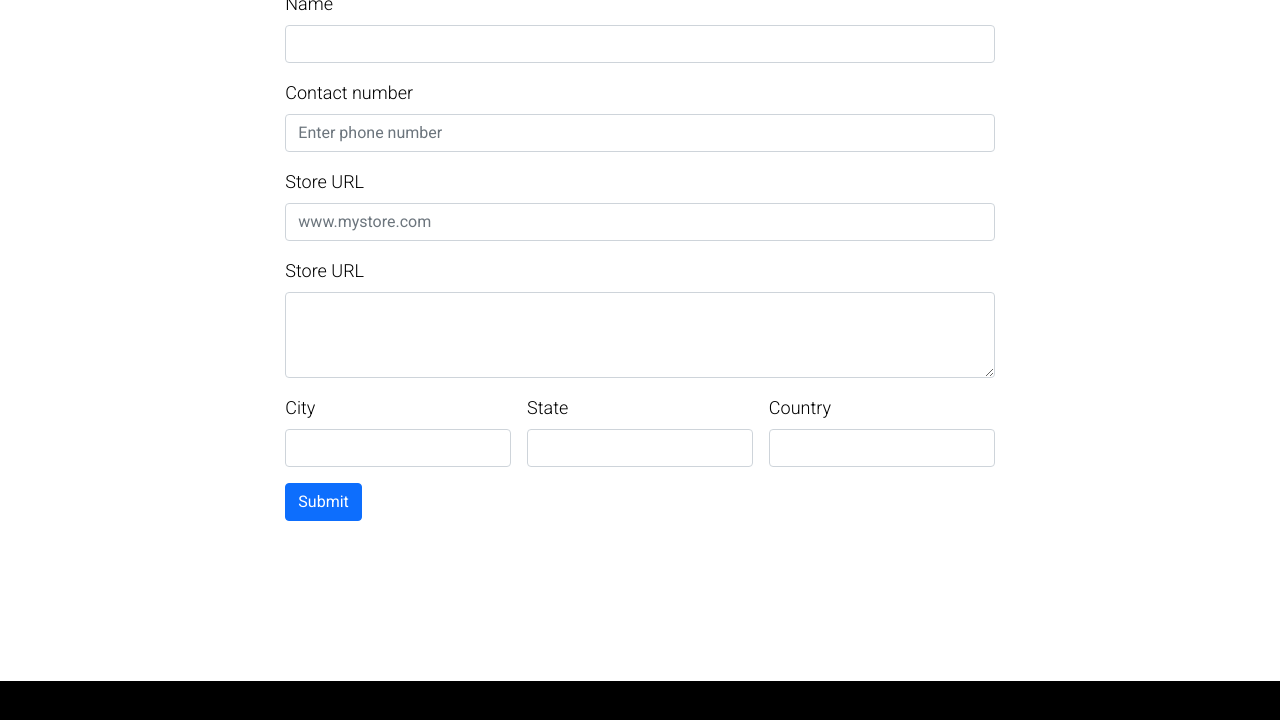
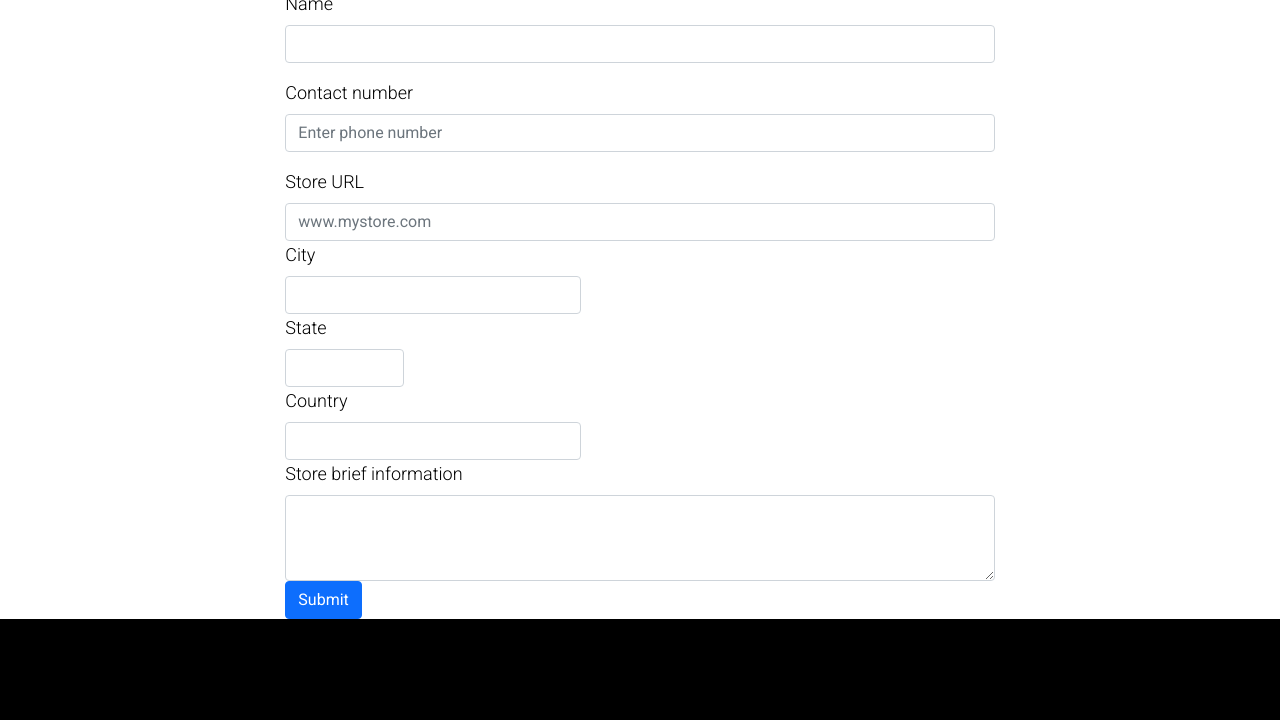
Before and after one commit to aftabkhalid/aks, a Jekyll site: the page built from audit-request.html, in a window 1280 px wide and 900 px high, scrolled down 1274 px. Shown: the top 720 px of the window. Built offline with Jekyll 4.4.1, drawn with Linux system fonts in a browser that asks for light colours; nearby versions of some CDN libraries.

Commit message:
form fix

```diff
--- a/audit-request.html
+++ b/audit-request.html
@@ -34,23 +34,23 @@ description: I’m Aftab Khalid, a Lahore based UI/UX Designer, Illustrator, Ent
           <div class="col-12">
             <label for="entry.591333177" class="form-label">Store URL</label>
             <input type="url" class="form-control" id="entry.591333177" placeholder="www.mystore.com">
+
+          <div class="col-md-5">
+            <label for="entry.413882370" class="form-label">City</label>
+            <input type="text" class="form-control" id="entry.413882370">
+          </div>
+          <div class="col-md-2">
+            <label for="entry.888255792" class="form-label">State</label>
+            <input type="text" class="form-control" id="entry.888255792">
+          </div>
+          <div class="col-md-5">
+            <label for="entry.1477640856" class="form-label">Country</label>
+            <input type="text" class="form-control" id="entry.1477640856">
           </div>
 
           <div class="col-12">
-            <label for="entry.846893998" class="form-label">Store URL</label>
+            <label for="entry.846893998" class="form-label">Store brief information</label>
             <textarea class="form-control" id="entry.846893998" rows="3"></textarea>
-          </div>
-          <div class="col-md-4">
-            <label for="entry.413882370" class="form-label">City</label>
-            <input type="text" class="form-control" id="entry.413882370">
-          </div>
-          <div class="col-md-4">
-            <label for="entry.888255792" class="form-label">State</label>
-            <input type="text" class="form-control" id="entry.888255792">
-          </div>
-          <div class="col-md-4">
-            <label for="entry.1477640856" class="form-label">Country</label>
-            <input type="text" class="form-control" id="entry.1477640856">
           </div>
 
           <div class="col-12">
```
